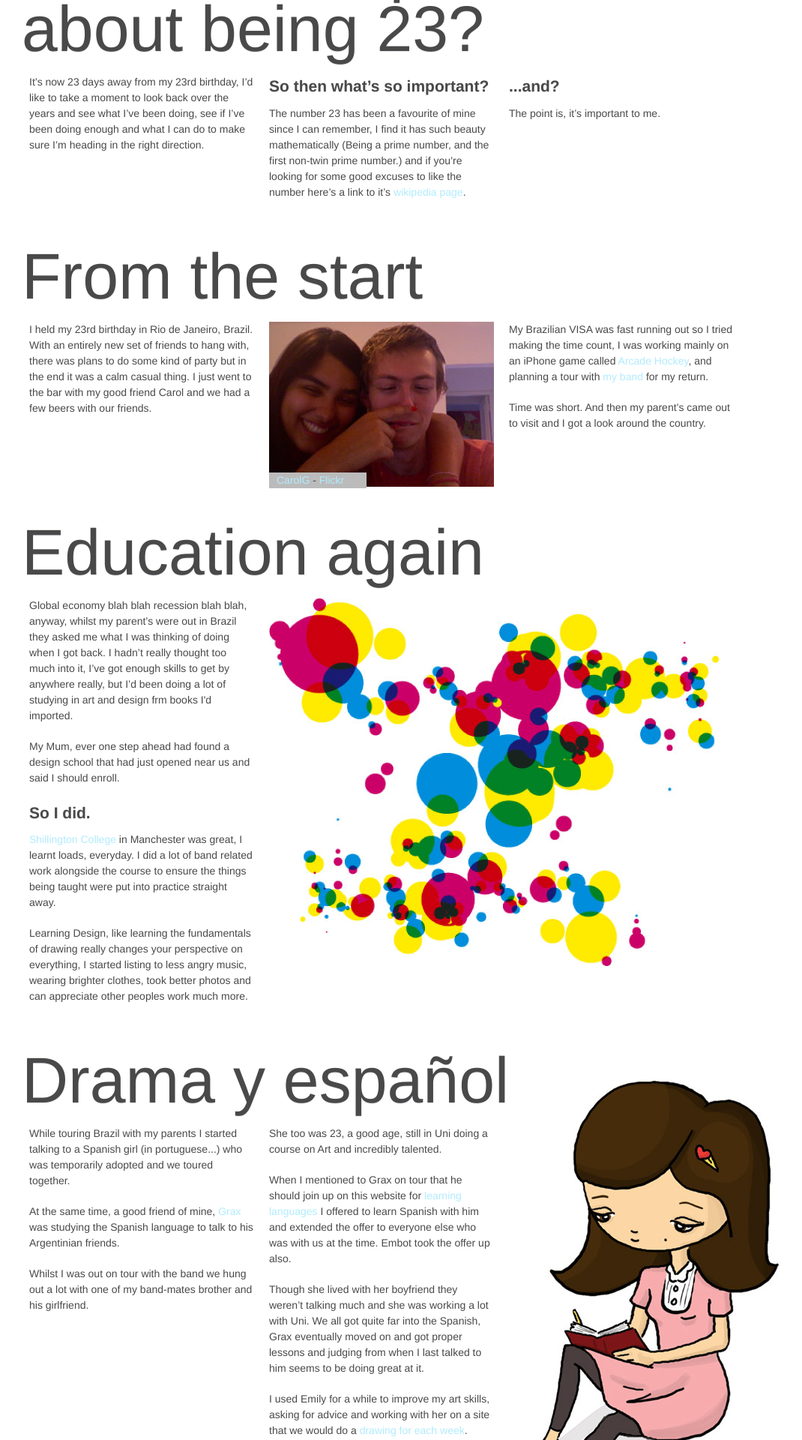
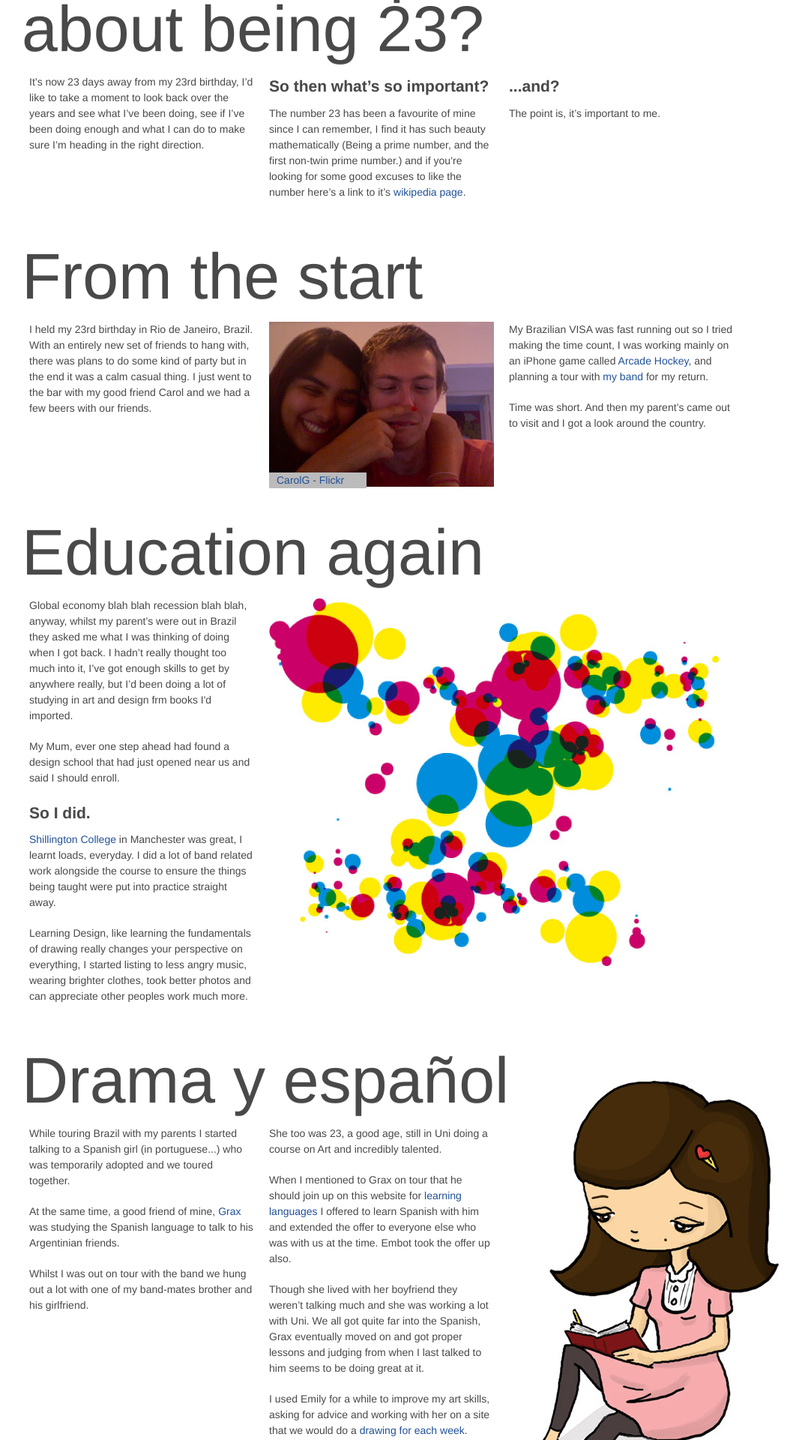
Before and after one commit to orta/orta.github.com, a Jekyll site: the page built from _posts/2011-01-04-23.html, in a window 1280 px wide. Shown: the part 510-2430 px from the top of the page at 75% size, without its empty margins (141-1211 px from the left). Built offline with Jekyll 4.4.1, drawn with Linux system fonts in a browser that asks for light colours; Markdown is read by kramdown in place of the engine named in the settings.

Commit message:
text is readable

```diff
--- a/_posts/2011-01-04-23.html
+++ b/_posts/2011-01-04-23.html
@@ -12,6 +12,9 @@ frontpage: true
   }
   header h1#sub,  header h1#headline{
     color:white !important;
+  }
+  a{
+    color:#215199 !important;
   }
 </style>
 
```
